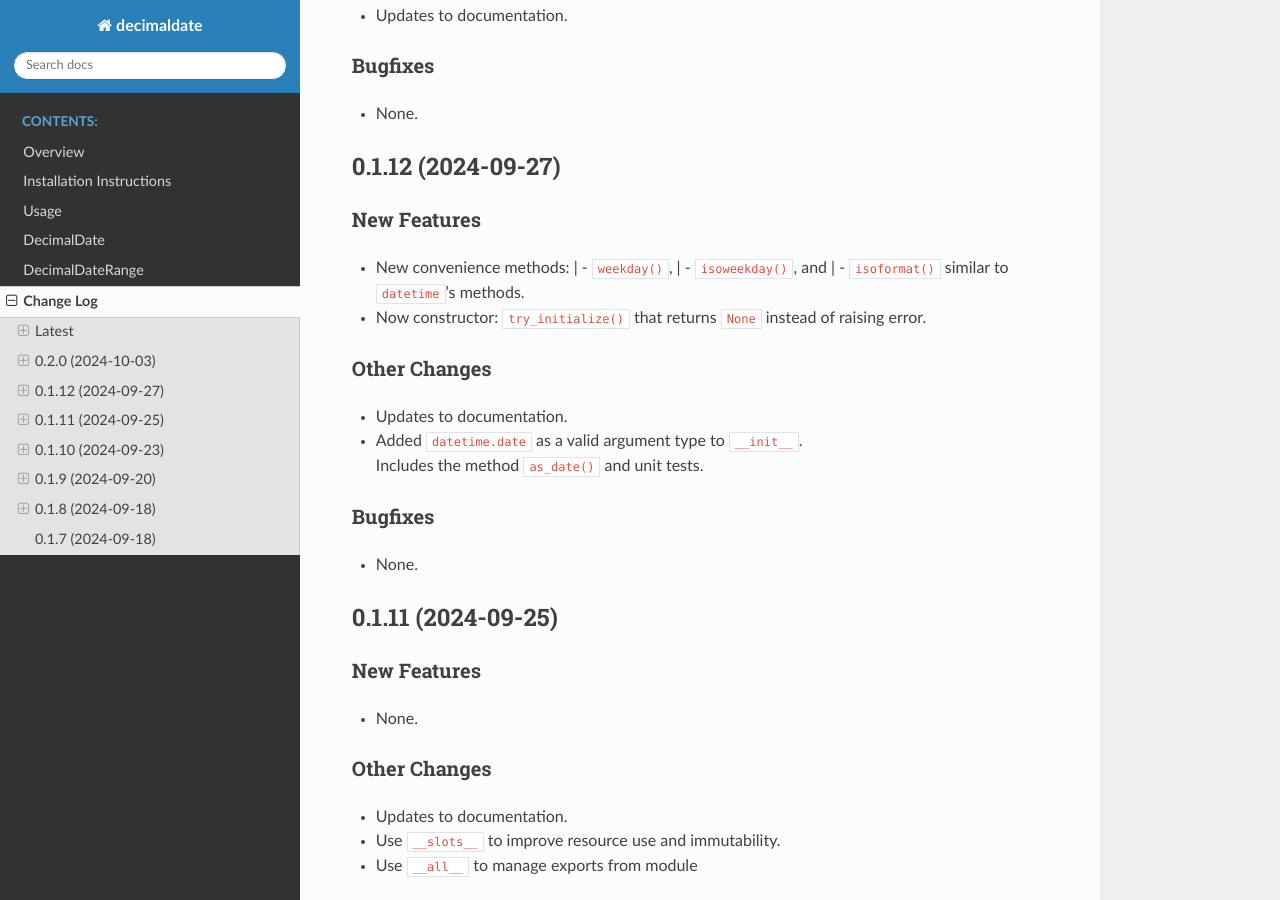
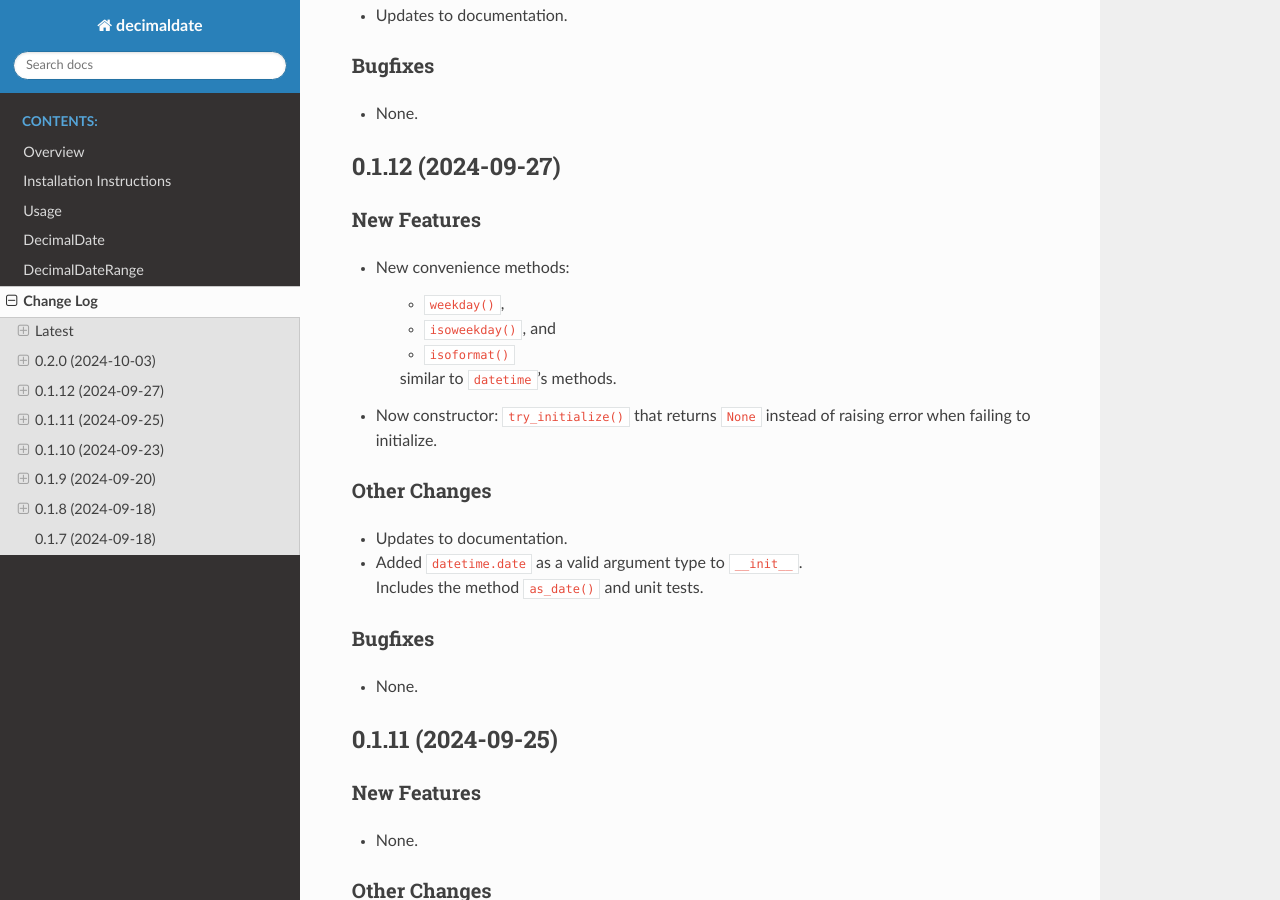
Before and after one commit to TorbenJakobsen/decimaldate, a Sphinx documentation site: the page built from docs/source/changelog.rst, in a window 1280 px wide and 900 px high, scrolled down 734 px. Built offline with Sphinx 7.4.7 and the Read the Docs theme 2.0.0, drawn with Linux system fonts in a browser that asks for light colours.

Commit message:
update doc

```diff
--- a/docs/source/changelog.rst
+++ b/docs/source/changelog.rst
@@ -49,11 +49,15 @@ New Features
 ------------
 
 * New convenience methods:
-  | - ``weekday()``,
-  | - ``isoweekday()``, and
-  | - ``isoformat()``
-  similar to ``datetime``'s methods.
-* Now constructor: ``try_initialize()`` that returns ``None`` instead of raising error.
+
+    - ``weekday()``,
+    - ``isoweekday()``, and
+    - ``isoformat()``
+
+    similar to ``datetime``'s methods.
+
+* Now constructor: ``try_initialize()`` that returns ``None``
+  instead of raising error when failing to initialize.
 
 Other Changes
 -------------
```
